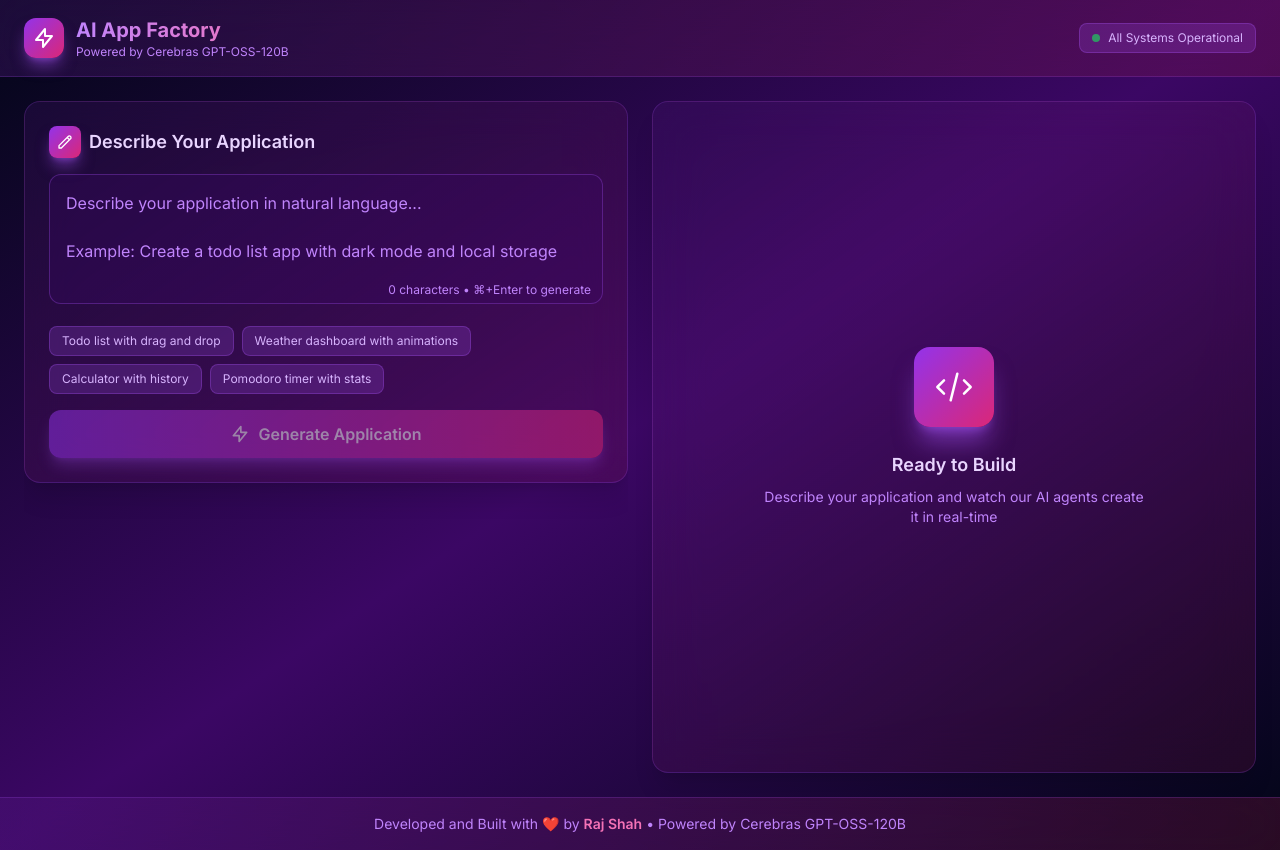
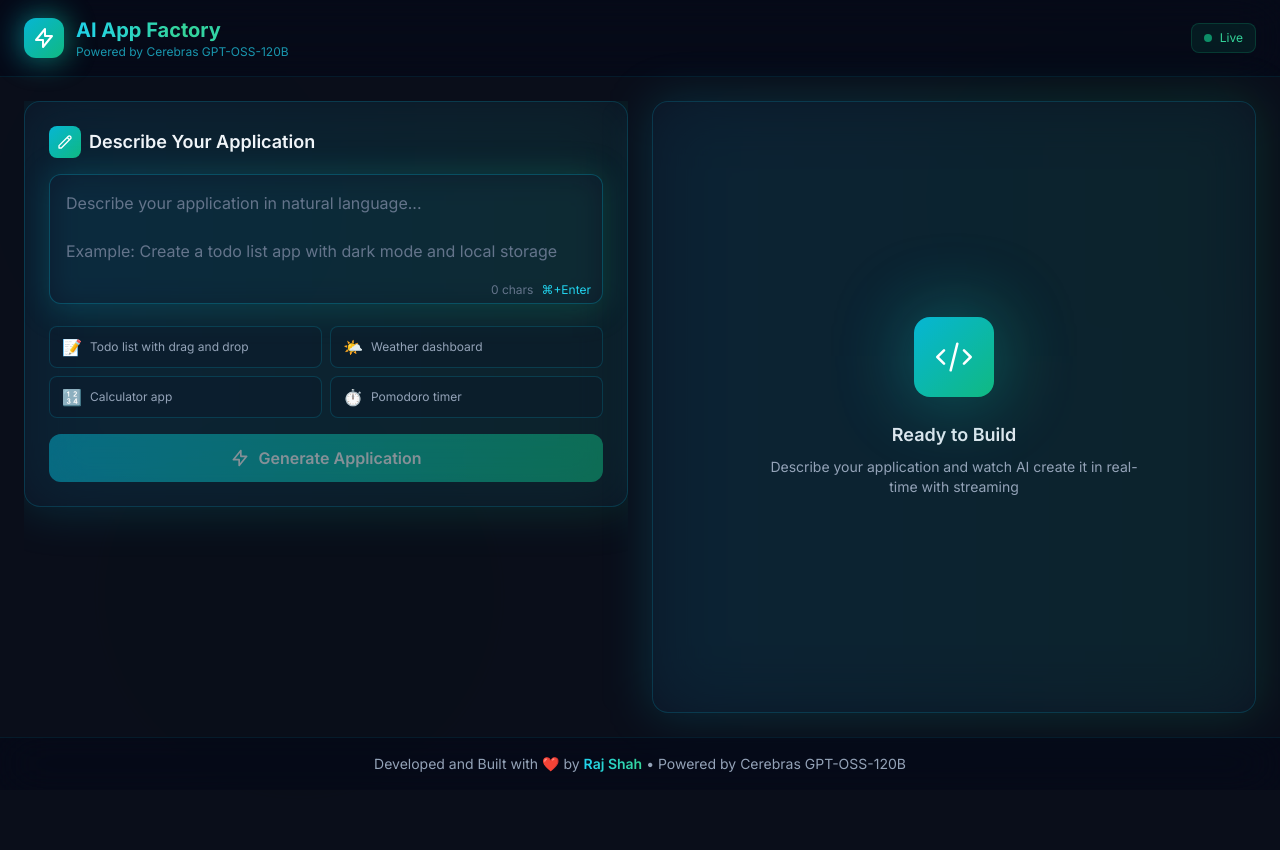
Before and after one commit to rajshah9305/RAJaiappbuilder, a Next.js app: page / in a window 1280 px wide. After the commit the page ends 800 px from the top, so only its background shows below. Built offline with nearby package versions, Linux system fonts and the light colour scheme.

Commit message:
feat: Elite cyan/emerald gradient theme with animated backgrounds - by Raj Shah

```diff
--- a/src/app/page.tsx
+++ b/src/app/page.tsx
@@ -9,37 +9,53 @@ export default function Home() {
   const [agents, setAgents] = useState<any[]>([]);
 
   return (
-    <main className="min-h-screen bg-gradient-to-br from-slate-950 via-purple-950 to-slate-950">
+    <main className="min-h-screen bg-[#0a0e1a] relative overflow-hidden">
+      {/* Animated Background */}
+      <div className="absolute inset-0 overflow-hidden">
+        <div className="absolute top-0 -left-4 w-96 h-96 bg-cyan-500/20 rounded-full mix-blend-multiply filter blur-3xl animate-blob"></div>
+        <div className="absolute top-0 -right-4 w-96 h-96 bg-emerald-500/20 rounded-full mix-blend-multiply filter blur-3xl animate-blob animation-delay-2000"></div>
+        <div className="absolute -bottom-8 left-20 w-96 h-96 bg-teal-500/20 rounded-full mix-blend-multiply filter blur-3xl animate-blob animation-delay-4000"></div>
+      </div>
+
+      {/* Content */}
+      <div className="relative z-10">
         {/* Header */}
-      <header className="border-b border-purple-500/20 backdrop-blur-xl bg-gradient-to-r from-purple-900/30 to-pink-900/30">
+        <header className="border-b border-cyan-500/10 backdrop-blur-xl bg-slate-950/50">
           <div className="max-w-[1800px] mx-auto px-6 py-4 flex items-center justify-between">
             <div className="flex items-center gap-3">
-            <div className="w-10 h-10 rounded-xl bg-gradient-to-br from-purple-600 to-pink-600 flex items-center justify-center shadow-lg shadow-purple-500/50">
+              <div className="relative">
+                <div className="absolute inset-0 bg-gradient-to-r from-cyan-500 to-emerald-500 rounded-xl blur-lg opacity-75"></div>
+                <div className="relative w-10 h-10 rounded-xl bg-gradient-to-br from-cyan-500 to-emerald-500 flex items-center justify-center">
                   <svg className="w-6 h-6 text-white" fill="none" viewBox="0 0 24 24" stroke="currentColor">
                     <path strokeLinecap="round" strokeLinejoin="round" strokeWidth={2} d="M13 10V3L4 14h7v7l9-11h-7z" />
                   </svg>
                 </div>
+              </div>
               <div>
-              <h1 className="text-xl font-bold bg-gradient-to-r from-purple-400 to-pink-400 bg-clip-text text-transparent">AI App Factory</h1>
-              <p className="text-xs text-purple-400">Powered by Cerebras GPT-OSS-120B</p>
+                <h1 className="text-xl font-bold bg-gradient-to-r from-cyan-400 via-emerald-400 to-teal-400 bg-clip-text text-transparent">
+                  AI App Factory
+                </h1>
+                <p className="text-xs text-cyan-400/70">Powered by Cerebras GPT-OSS-120B</p>
               </div>
             </div>
             <div className="flex items-center gap-2">
-            <div className="px-3 py-1.5 rounded-lg bg-purple-500/20 border border-purple-500/30 text-xs text-purple-300">
-              <span className="inline-block w-2 h-2 rounded-full bg-green-500 mr-2 animate-pulse"></span>
-              All Systems Operational
+              <div className="px-3 py-1.5 rounded-lg bg-emerald-500/10 border border-emerald-500/20 text-xs text-emerald-400">
+                <span className="inline-block w-2 h-2 rounded-full bg-emerald-500 mr-2 animate-pulse"></span>
+                Live
               </div>
             </div>
           </div>
         </header>
 
         {/* Main Content */}
-      <div className="max-w-[1800px] mx-auto grid grid-cols-1 lg:grid-cols-2 gap-6 p-6 h-[calc(100vh-80px)]">
+        <div className="max-w-[1800px] mx-auto grid grid-cols-1 lg:grid-cols-2 gap-6 p-6 h-[calc(100vh-140px)]">
           {/* Left Panel */}
-        <div className="space-y-6 overflow-auto">
-          <div className="bg-gradient-to-br from-purple-900/20 to-pink-900/20 backdrop-blur-xl border border-purple-500/20 rounded-2xl p-6 shadow-xl">
-            <h2 className="text-lg font-semibold mb-4 flex items-center gap-2 text-purple-200">
-              <span className="w-8 h-8 rounded-lg bg-gradient-to-br from-purple-600 to-pink-600 flex items-center justify-center shadow-lg shadow-purple-500/50">
+          <div className="space-y-6 overflow-auto scrollbar-thin scrollbar-thumb-cyan-500/20 scrollbar-track-transparent">
+            <div className="relative group">
+              <div className="absolute inset-0 bg-gradient-to-r from-cyan-500/20 to-emerald-500/20 rounded-2xl blur-xl group-hover:blur-2xl transition-all"></div>
+              <div className="relative bg-slate-900/50 backdrop-blur-xl border border-cyan-500/20 rounded-2xl p-6">
+                <h2 className="text-lg font-semibold mb-4 flex items-center gap-2 text-slate-100">
+                  <span className="w-8 h-8 rounded-lg bg-gradient-to-br from-cyan-500 to-emerald-500 flex items-center justify-center">
                     <svg className="w-4 h-4 text-white" fill="none" viewBox="0 0 24 24" stroke="currentColor">
                       <path strokeLinecap="round" strokeLinejoin="round" strokeWidth={2} d="M15.232 5.232l3.536 3.536m-2.036-5.036a2.5 2.5 0 113.536 3.536L6.5 21.036H3v-3.572L16.732 3.732z" />
                     </svg>
@@ -48,34 +64,41 @@ export default function Home() {
                 </h2>
                 <PromptInput onGenerated={setData} onAgentUpdate={setAgents} />
               </div>
+            </div>
 
             <AgentProgress agents={agents} />
 
             {data && (
               <div className="space-y-3">
-              <div className="bg-gradient-to-br from-purple-900/20 to-pink-900/20 backdrop-blur-xl border border-purple-500/20 rounded-xl p-4 shadow-xl">
+                <div className="relative group">
+                  <div className="absolute inset-0 bg-gradient-to-r from-emerald-500/20 to-teal-500/20 rounded-xl blur-lg group-hover:blur-xl transition-all"></div>
+                  <div className="relative bg-slate-900/50 backdrop-blur-xl border border-emerald-500/20 rounded-xl p-4">
                     <div className="flex items-start gap-3">
-                  <div className="w-8 h-8 rounded-lg bg-gradient-to-br from-green-600 to-emerald-600 flex items-center justify-center flex-shrink-0 shadow-lg shadow-green-500/50">
+                      <div className="w-8 h-8 rounded-lg bg-gradient-to-br from-emerald-500 to-teal-500 flex items-center justify-center flex-shrink-0">
                         <svg className="w-4 h-4 text-white" fill="none" viewBox="0 0 24 24" stroke="currentColor">
                           <path strokeLinecap="round" strokeLinejoin="round" strokeWidth={2} d="M9 12l2 2 4-4m6 2a9 9 0 11-18 0 9 9 0 0118 0z" />
                         </svg>
                       </div>
                       <div className="flex-1">
-                    <h3 className="text-sm font-semibold text-purple-200 mb-1">Technical Specification</h3>
-                    <p className="text-sm text-purple-300">{data.spec}</p>
+                        <h3 className="text-sm font-semibold text-slate-200 mb-1">Technical Specification</h3>
+                        <p className="text-sm text-slate-400">{data.spec}</p>
                       </div>
                     </div>
                   </div>
-              <div className="bg-gradient-to-br from-purple-900/20 to-pink-900/20 backdrop-blur-xl border border-purple-500/20 rounded-xl p-4 shadow-xl">
+                </div>
+                <div className="relative group">
+                  <div className="absolute inset-0 bg-gradient-to-r from-cyan-500/20 to-blue-500/20 rounded-xl blur-lg group-hover:blur-xl transition-all"></div>
+                  <div className="relative bg-slate-900/50 backdrop-blur-xl border border-cyan-500/20 rounded-xl p-4">
                     <div className="flex items-start gap-3">
-                  <div className="w-8 h-8 rounded-lg bg-gradient-to-br from-blue-600 to-cyan-600 flex items-center justify-center flex-shrink-0 shadow-lg shadow-blue-500/50">
+                      <div className="w-8 h-8 rounded-lg bg-gradient-to-br from-cyan-500 to-blue-500 flex items-center justify-center flex-shrink-0">
                         <svg className="w-4 h-4 text-white" fill="none" viewBox="0 0 24 24" stroke="currentColor">
                           <path strokeLinecap="round" strokeLinejoin="round" strokeWidth={2} d="M19 11H5m14 0a2 2 0 012 2v6a2 2 0 01-2 2H5a2 2 0 01-2-2v-6a2 2 0 012-2m14 0V9a2 2 0 00-2-2M5 11V9a2 2 0 012-2m0 0V5a2 2 0 012-2h6a2 2 0 012 2v2M7 7h10" />
                         </svg>
                       </div>
                       <div className="flex-1">
-                    <h3 className="text-sm font-semibold text-purple-200 mb-1">Architecture</h3>
-                    <p className="text-sm text-purple-300">{data.arch}</p>
+                        <h3 className="text-sm font-semibold text-slate-200 mb-1">Architecture</h3>
+                        <p className="text-sm text-slate-400">{data.arch}</p>
+                      </div>
                     </div>
                   </div>
                 </div>
@@ -84,33 +107,39 @@ export default function Home() {
           </div>
 
           {/* Right Panel */}
-        <div className="bg-gradient-to-br from-purple-900/20 to-pink-900/20 backdrop-blur-xl border border-purple-500/20 rounded-2xl overflow-hidden shadow-xl">
+          <div className="relative group">
+            <div className="absolute inset-0 bg-gradient-to-r from-cyan-500/20 to-emerald-500/20 rounded-2xl blur-xl group-hover:blur-2xl transition-all"></div>
+            <div className="relative bg-slate-900/50 backdrop-blur-xl border border-cyan-500/20 rounded-2xl overflow-hidden h-full">
               {data ? (
                 <CodeViewer code={data.jsx} test={data.test} />
               ) : (
                 <div className="h-full flex flex-col items-center justify-center text-center p-12">
-              <div className="w-20 h-20 rounded-2xl bg-gradient-to-br from-purple-600 to-pink-600 flex items-center justify-center mb-6 shadow-xl shadow-purple-500/50">
+                  <div className="relative mb-6">
+                    <div className="absolute inset-0 bg-gradient-to-r from-cyan-500 to-emerald-500 rounded-2xl blur-2xl opacity-50"></div>
+                    <div className="relative w-20 h-20 rounded-2xl bg-gradient-to-br from-cyan-500 to-emerald-500 flex items-center justify-center">
                       <svg className="w-10 h-10 text-white" fill="none" viewBox="0 0 24 24" stroke="currentColor">
                         <path strokeLinecap="round" strokeLinejoin="round" strokeWidth={1.5} d="M10 20l4-16m4 4l4 4-4 4M6 16l-4-4 4-4" />
                       </svg>
                     </div>
-              <h3 className="text-lg font-semibold text-purple-200 mb-2">Ready to Build</h3>
-              <p className="text-sm text-purple-400 max-w-sm">Describe your application and watch our AI agents create it in real-time</p>
+                  </div>
+                  <h3 className="text-lg font-semibold text-slate-200 mb-2">Ready to Build</h3>
+                  <p className="text-sm text-slate-400 max-w-sm">Describe your application and watch AI create it in real-time with streaming</p>
                 </div>
               )}
             </div>
           </div>
+        </div>
 
         {/* Footer */}
-      <footer className="border-t border-purple-500/20 backdrop-blur-xl bg-gradient-to-r from-purple-900/30 to-pink-900/30 py-4">
+        <footer className="border-t border-cyan-500/10 backdrop-blur-xl bg-slate-950/50 py-4">
           <div className="max-w-[1800px] mx-auto px-6 text-center">
-          <p className="text-sm text-purple-400">
+            <p className="text-sm text-slate-400">
               Developed and Built with ❤️ by{' '}
               <a
                 href="https://github.com/rajshah9305"
                 target="_blank"
                 rel="noopener noreferrer"
-              className="text-pink-400 hover:text-pink-300 transition-colors font-semibold"
+                className="bg-gradient-to-r from-cyan-400 to-emerald-400 bg-clip-text text-transparent hover:from-cyan-300 hover:to-emerald-300 transition-all font-semibold"
               >
                 Raj Shah
               </a>
@@ -118,6 +147,24 @@ export default function Home() {
             </p>
           </div>
         </footer>
+      </div>
+
+      <style jsx global>{`
+        @keyframes blob {
+          0%, 100% { transform: translate(0, 0) scale(1); }
+          33% { transform: translate(30px, -50px) scale(1.1); }
+          66% { transform: translate(-20px, 20px) scale(0.9); }
+        }
+        .animate-blob {
+          animation: blob 7s infinite;
+        }
+        .animation-delay-2000 {
+          animation-delay: 2s;
+        }
+        .animation-delay-4000 {
+          animation-delay: 4s;
+        }
+      `}</style>
     </main>
   );
 }
--- a/src/components/PromptInput.tsx
+++ b/src/components/PromptInput.tsx
@@ -2,10 +2,10 @@
 import { useState } from 'react';
 
 const examples = [
-  'Todo list with drag and drop',
-  'Weather dashboard with animations',
-  'Calculator with history',
-  'Pomodoro timer with stats'
+  { text: 'Todo list with drag and drop', icon: '📝' },
+  { text: 'Weather dashboard', icon: '🌤️' },
+  { text: 'Calculator app', icon: '🔢' },
+  { text: 'Pomodoro timer', icon: '⏱️' }
 ];
 
 export default function PromptInput({ onGenerated, onAgentUpdate }: any) {
@@ -100,9 +100,10 @@ export default function PromptInput({ onGenerated, onAgentUpdate }: any) {
 
   return (
     <div className="space-y-4">
-      <div className="relative">
+      <div className="relative group">
+        <div className="absolute inset-0 bg-gradient-to-r from-cyan-500/20 to-emerald-500/20 rounded-xl blur-lg group-focus-within:blur-xl transition-all"></div>
         <textarea
-          className="w-full p-4 rounded-xl bg-purple-950/30 text-purple-100 border border-purple-500/30 focus:border-pink-500 focus:ring-2 focus:ring-pink-500/20 focus:outline-none transition-all resize-none placeholder:text-purple-400"
+          className="relative w-full p-4 rounded-xl bg-slate-900/50 text-slate-100 border border-cyan-500/30 focus:border-cyan-500 focus:ring-2 focus:ring-cyan-500/20 focus:outline-none transition-all resize-none placeholder:text-slate-500"
           rows={4}
           value={prompt}
           onChange={(e) => setPrompt(e.target.value)}
@@ -115,19 +116,23 @@ export default function PromptInput({ onGenerated, onAgentUpdate }: any) {
 
 Example: Create a todo list app with dark mode and local storage"
         />
-        <div className="absolute bottom-3 right-3 text-xs text-purple-400">
-          {prompt.length} characters • ⌘+Enter to generate
+        <div className="absolute bottom-3 right-3 text-xs text-slate-500 flex items-center gap-2">
+          <span>{prompt.length} chars</span>
+          <span className="text-cyan-400">⌘+Enter</span>
         </div>
       </div>
 
-      <div className="flex flex-wrap gap-2">
-        {examples.map((ex) => (
+      <div className="grid grid-cols-2 gap-2">
+        {examples.map(({ text, icon }) => (
           <button
-            key={ex}
-            onClick={() => setPrompt(ex)}
-            className="px-3 py-1.5 text-xs rounded-lg bg-purple-500/20 border border-purple-500/30 text-purple-300 hover:text-purple-200 hover:border-pink-500/50 transition-all"
+            key={text}
+            onClick={() => setPrompt(text)}
+            className="group relative px-3 py-2 text-xs rounded-lg bg-slate-900/30 border border-cyan-500/20 text-slate-400 hover:text-slate-200 hover:border-cyan-500/50 transition-all text-left"
           >
-            {ex}
+            <span className="flex items-center gap-2">
+              <span className="text-base">{icon}</span>
+              <span className="group-hover:text-cyan-400 transition-colors">{text}</span>
+            </span>
           </button>
         ))}
       </div>
@@ -135,24 +140,28 @@ Example: Create a todo list app with dark mode and local storage"
       <button
         onClick={submit}
         disabled={loading || !prompt.trim()}
-        className="w-full px-6 py-3 bg-gradient-to-r from-purple-600 to-pink-600 hover:from-purple-500 hover:to-pink-500 text-white rounded-xl font-semibold disabled:opacity-50 disabled:cursor-not-allowed transition-all shadow-lg shadow-purple-500/50 hover:shadow-pink-500/50"
+        className="relative w-full px-6 py-3 rounded-xl font-semibold disabled:opacity-50 disabled:cursor-not-allowed transition-all group overflow-hidden"
       >
+        <div className="absolute inset-0 bg-gradient-to-r from-cyan-500 to-emerald-500 group-hover:from-cyan-400 group-hover:to-emerald-400 transition-all"></div>
+        <div className="absolute inset-0 bg-gradient-to-r from-cyan-500 to-emerald-500 blur-lg opacity-50 group-hover:opacity-75 transition-all"></div>
+        <span className="relative text-white flex items-center justify-center gap-2">
           {loading ? (
-          <span className="flex items-center justify-center gap-2">
+            <>
               <svg className="animate-spin h-5 w-5" fill="none" viewBox="0 0 24 24">
                 <circle className="opacity-25" cx="12" cy="12" r="10" stroke="currentColor" strokeWidth="4"></circle>
                 <path className="opacity-75" fill="currentColor" d="M4 12a8 8 0 018-8V0C5.373 0 0 5.373 0 12h4zm2 5.291A7.962 7.962 0 014 12H0c0 3.042 1.135 5.824 3 7.938l3-2.647z"></path>
               </svg>
               Generating Application...
-          </span>
+            </>
           ) : (
-          <span className="flex items-center justify-center gap-2">
+            <>
               <svg className="w-5 h-5" fill="none" viewBox="0 0 24 24" stroke="currentColor">
                 <path strokeLinecap="round" strokeLinejoin="round" strokeWidth={2} d="M13 10V3L4 14h7v7l9-11h-7z" />
               </svg>
               Generate Application
+            </>
+          )}
         </span>
-        )}
       </button>
     </div>
   );
```
Also changed, not shown: src/components/AgentProgress.tsx (+43 -10 lines), src/components/CodeViewer.tsx (+41 -35 lines). Lines whose indentation alone changed are shown as unchanged.
